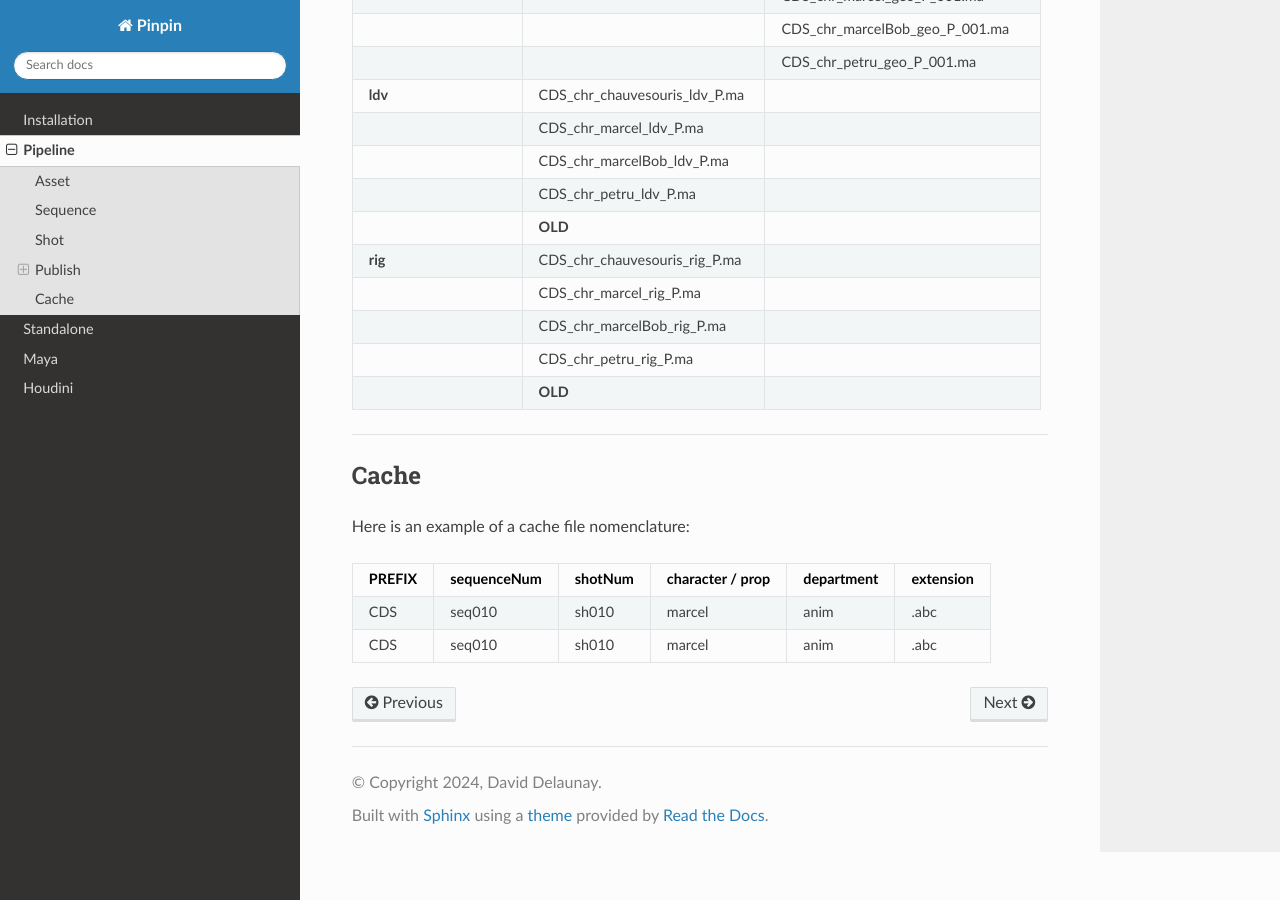
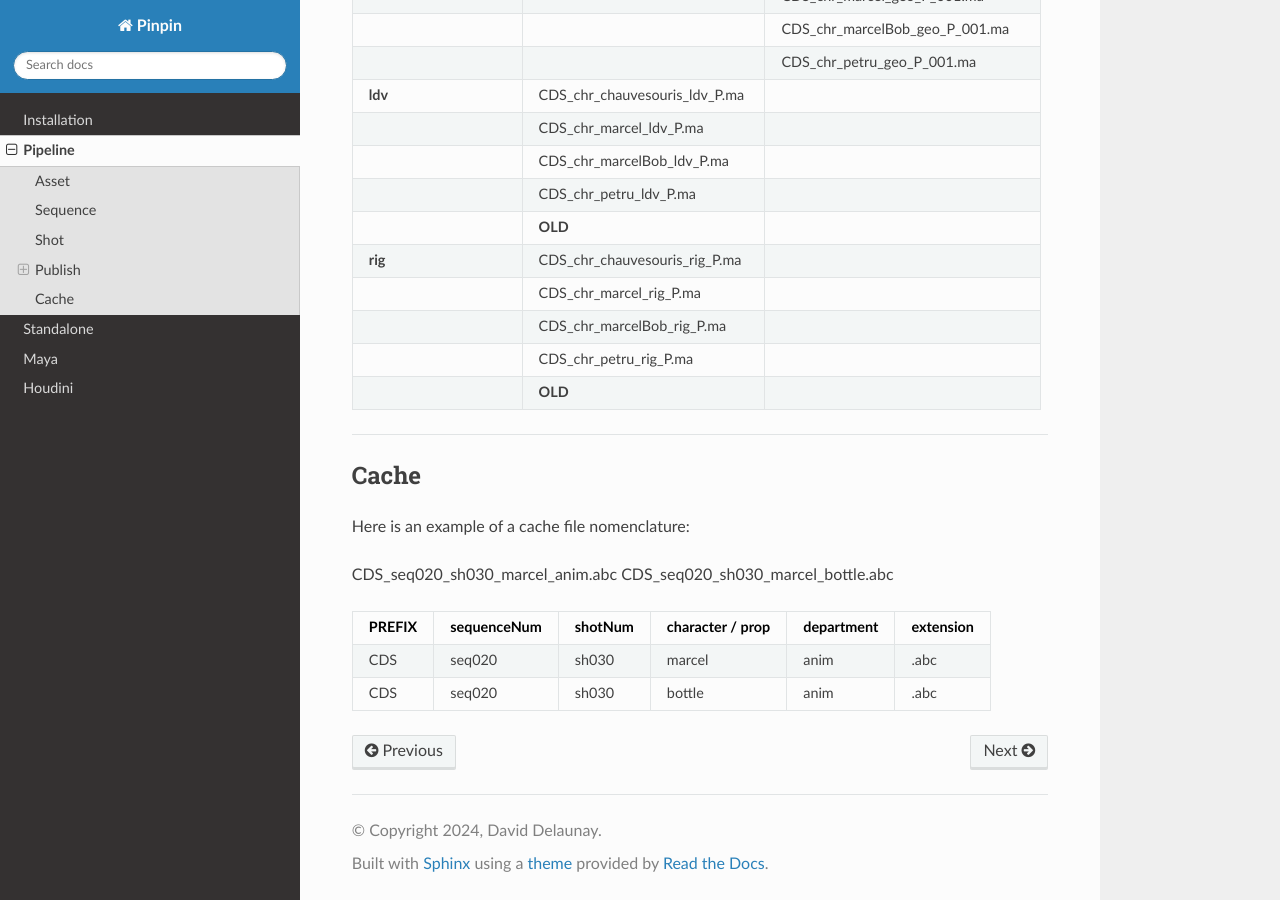
Before and after one commit to DavidDelaunay43/Pinpin, a Sphinx documentation site: the page built from documentation/source/pipeline.rst, in a window 1280 px wide and 900 px high, scrolled down 4599 px. Built offline with Sphinx 7.4.7 and the Read the Docs theme 2.0.0, drawn with Linux system fonts in a browser that asks for light colours.

Commit message:
update doc

```diff
--- a/documentation/source/pipeline.rst
+++ b/documentation/source/pipeline.rst
@@ -370,6 +370,9 @@ Cache
 
 Here is an example of a cache file nomenclature:
 
+CDS_seq020_sh030_marcel_anim.abc
+CDS_seq020_sh030_marcel_bottle.abc
+
 .. list-table::
    :header-rows: 1
 
@@ -380,14 +383,14 @@ Here is an example of a cache file nomenclature:
      - department
      - extension
    * - CDS
-     - seq010
-     - sh010
+     - seq020
+     - sh030
      - marcel
      - anim
      - .abc
    * - CDS
-     - seq010
-     - sh010
-     - marcel
+     - seq020
+     - sh030
+     - bottle
      - anim
      - .abc
```
Also changed, not shown: 2 other files.
